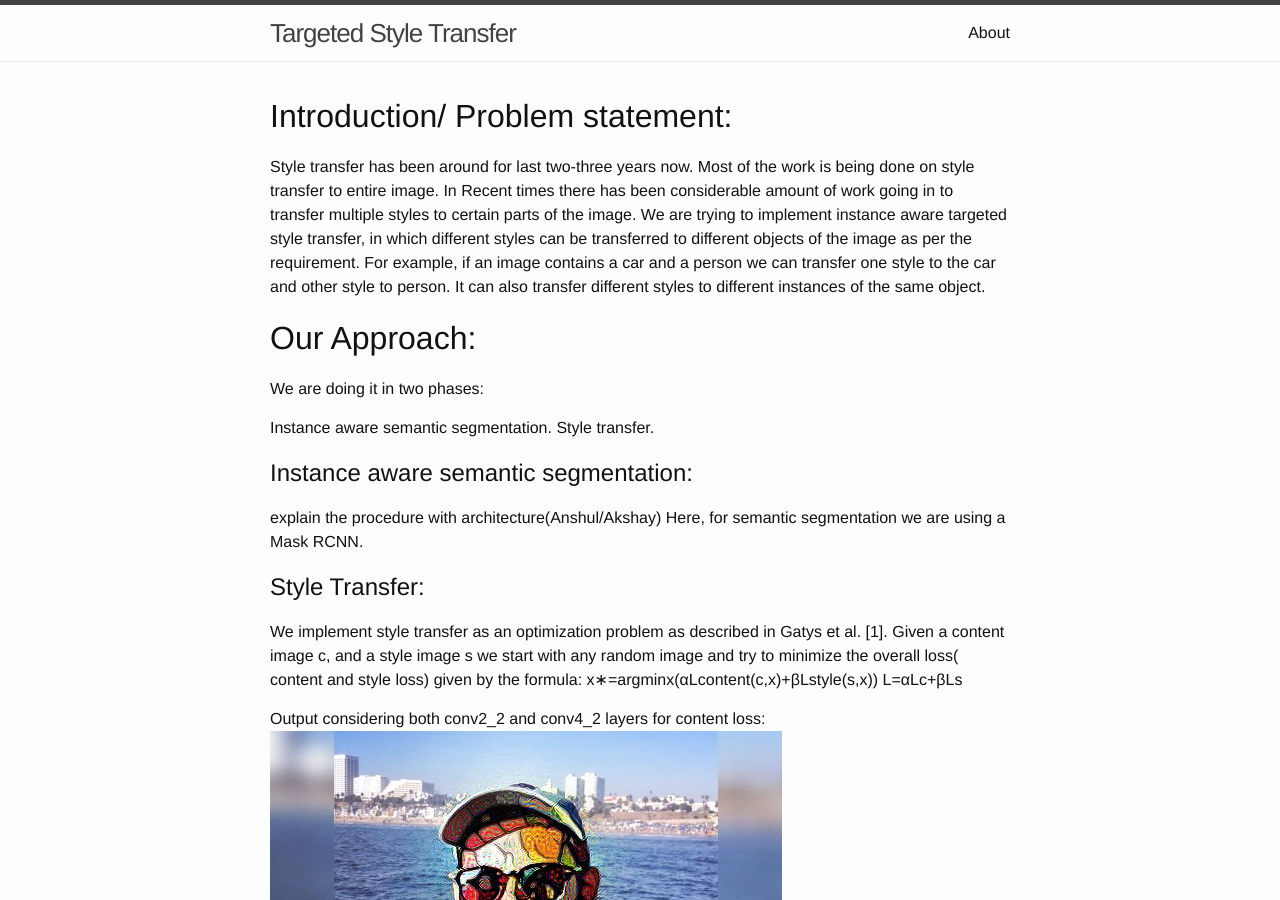
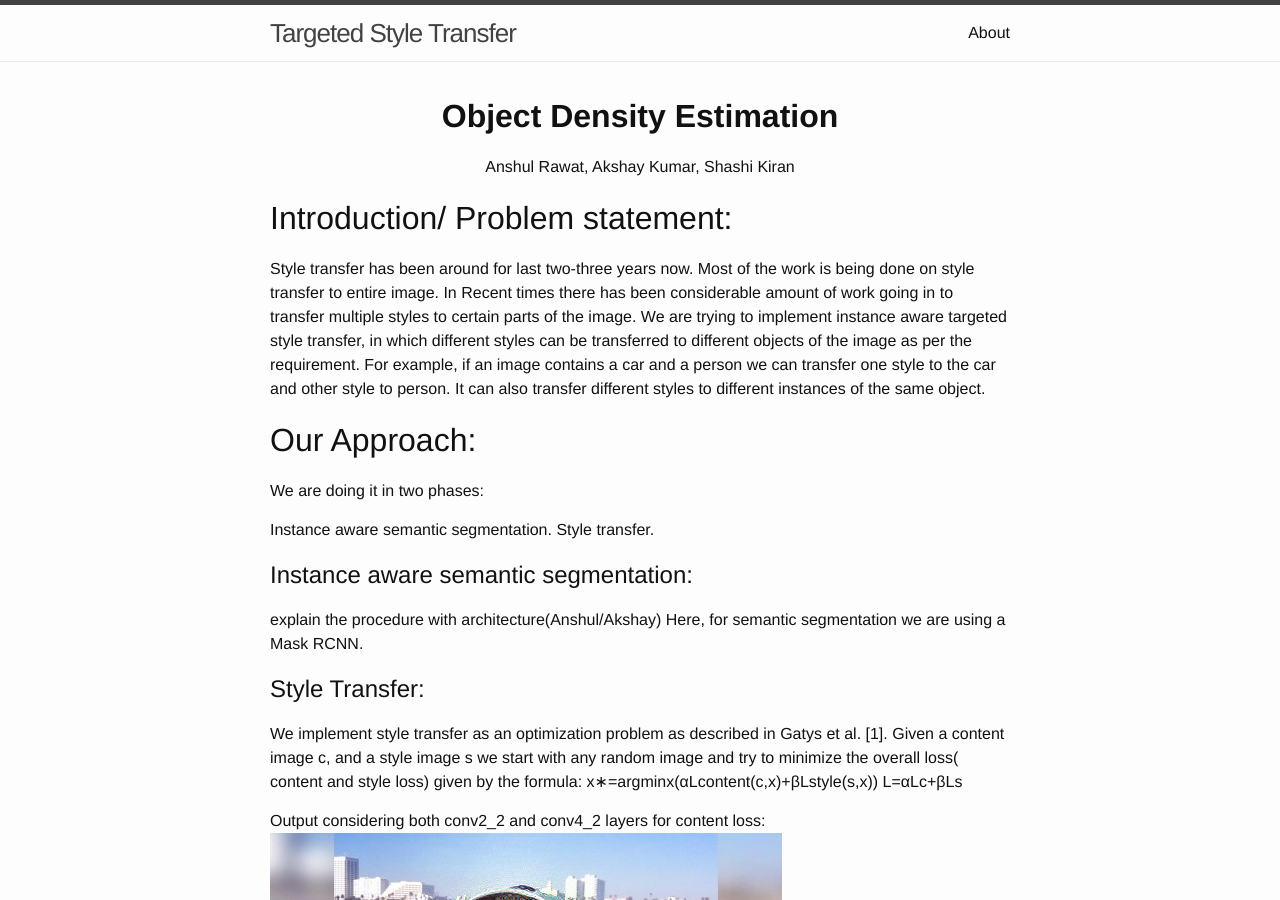
Before and after one commit to DarkKnightsDL/TargetedStyleTransfer, a Jekyll site: the page built from docs/index.md, in a window 1280 px wide and 900 px high. Built offline with Jekyll 4.4.1, drawn with Linux system fonts in a browser that asks for light colours.

Commit message:
add authors

```diff
--- a/docs/index.md
+++ b/docs/index.md
@@ -1,6 +1,10 @@
 ---
 layout: default
 ---
+
+<h1 align="center"><b>Object Density Estimation</b></h1>
+
+<h4 align="center">Anshul Rawat, Akshay Kumar, Shashi Kiran</h4>
 
 <h1>Introduction/ Problem statement:</h1>
 
```
